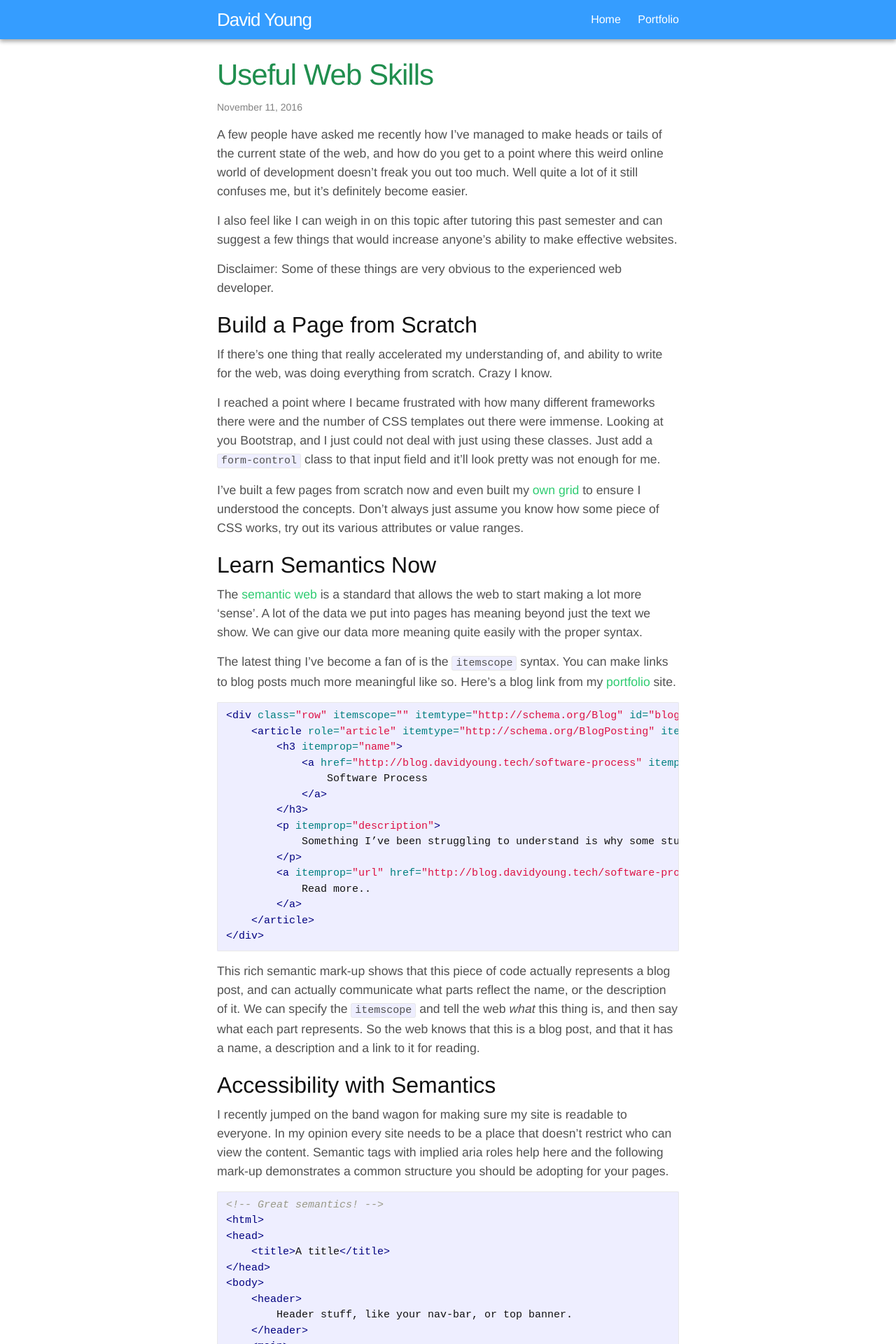
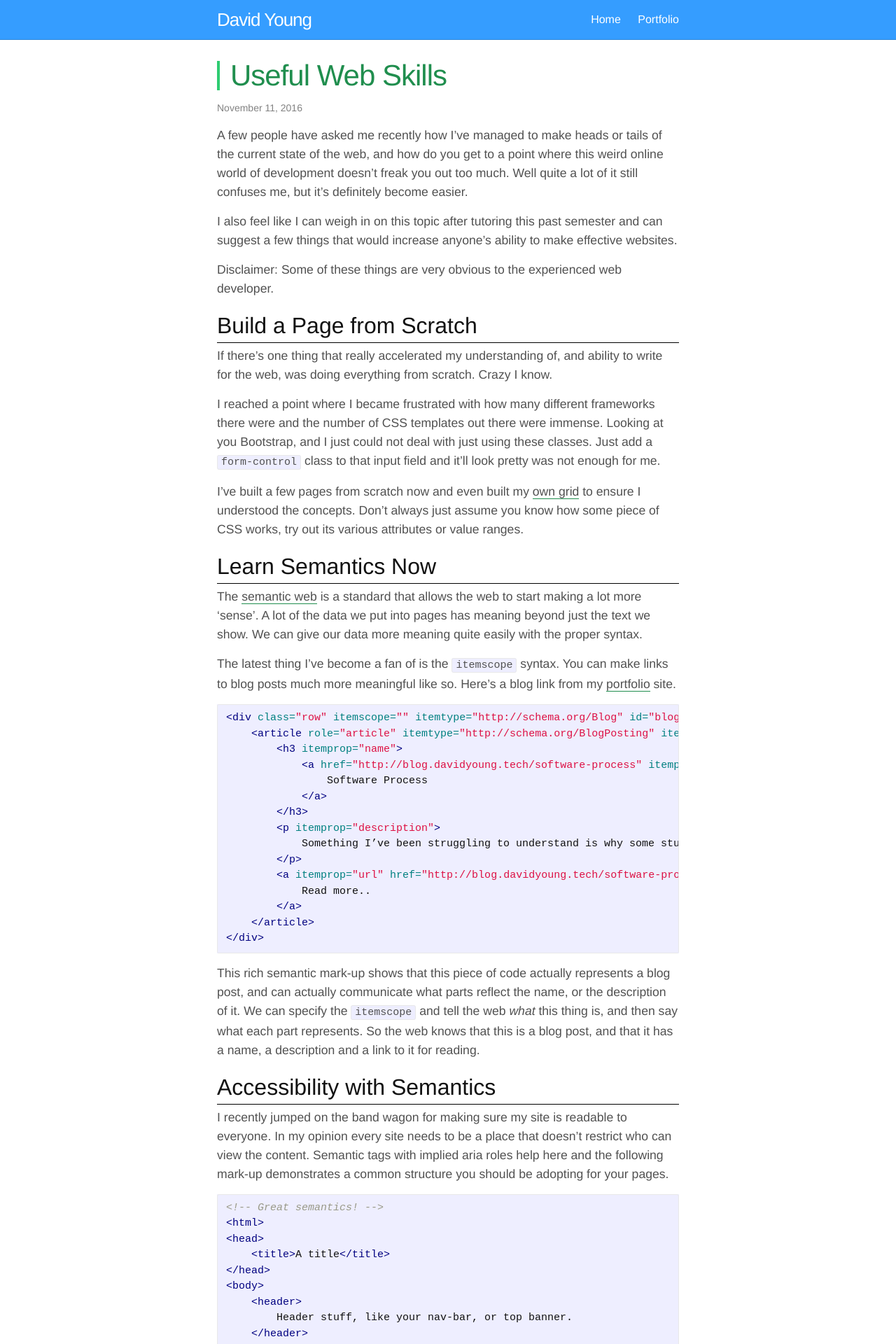
Before and after one commit to dayvidwhy/dayvidwhy.github.io, a Jekyll site: the page built from _posts/2016-11-11-useful-web-skills.markdown, in a window 1280 px wide. Shown: the top 1920 px of the page at 70% size. Built offline with Jekyll 4.4.1, drawn with Linux system fonts in a browser that asks for light colours; some of the changed text lies outside the part shown.

Commit message:
Minor style changes.

````diff
--- a/_posts/2016-10-06-Easy-jQuery-Selectors.markdown
+++ b/_posts/2016-10-06-Easy-jQuery-Selectors.markdown
@@ -9,6 +9,8 @@ The popular web plugin jQuery is currently in it's third version and it's still
 
 ## jQuery Is Just Bad
 Probably the biggest point you get from a few students that have done some stuff with web development before is that jQuery is bad, [and it sort of is](https://github.com/jquery/jquery.com/issues/88#issuecomment-72400007). Many of it's functions have big performance hits, but it is still a very convenient library to use.
+
+jQuery is also well known for being old and clunky. It's a large library weighing in at 28kB for the second flavour, and it takes a phones browser about 500ms on average to parse the library. Not the greatest.
 
 ## Just Teach Plain JavaScript
 JavaScript has a range of selectors that fascilitate grabbing elements on the page and then doing things to them, see;
--- a/_posts/2016-11-11-useful-web-skills.markdown
+++ b/_posts/2016-11-11-useful-web-skills.markdown
@@ -66,7 +66,7 @@ I recently jumped on the band wagon for making sure my site is readable to every
 </html>
 ```
 
-This is just so much better than this:
+This is just so much better given the good use of semantic tags breaking up the page into three clear body parts, the header, main and the footer. Which is vastly better for many systems, and for the web. than this;
 
 ```html
 <!-- Not so great semantics -->
--- a/_sass/_layout.scss
+++ b/_sass/_layout.scss
@@ -4,7 +4,7 @@
 .site-header {
     min-height: 56px;
     background-color: $light-blue;
-    box-shadow: 0 3px 6px rgba(0,0,0,0.16), 0 3px 6px rgba(0,0,0,0.23);
+    border-bottom: 1px solid rgba(0,0,0,0.15);
 
     // Positioning context for the mobile navigation icon
     position: relative;
@@ -184,17 +184,33 @@
         > h2 {
             margin-top: 20px;
             margin-bottom: 0;
+
         }
 
         > p {
             font-size: 1.1em;
-            color: #515151;
+            color: $grey;
             line-height: 27px;
 
 
             @include media-query($on-palm) {
                 font-size: 1em;
                 line-height: 24px;
+            }
+        }
+
+        a {
+            border-left: 4px solid $light-green;
+            padding-left: 15px;
+
+            &:hover {
+                text-decoration: none;
+                border-left-color: #000;
+
+            }
+
+            &.read-more {
+                border-left: none;
             }
         }
     }
@@ -227,7 +243,9 @@
     font-size: 42px;
     letter-spacing: -1px;
     line-height: 1;
-    color: #208e4e;
+    border-left: 4px solid $light-green;
+    color: $dark-green;
+    padding-left: 15px;
 
     @include media-query($on-laptop) {
         font-size: 36px;
@@ -240,7 +258,7 @@
     p {
         font-size: 1.1em;
         line-height: 27px;
-        color: #515151;
+        color: $grey;
 
         @include media-query($on-palm) {
             font-size: 1em;
@@ -248,9 +266,20 @@
         }
     }
 
+    a {
+        color: inherit;
+        border-bottom: 1.5px solid $dark-green;
+
+        &:hover {
+            text-decoration: none;
+            border-bottom: 1.5px solid $light-blue;
+        }
+    }
+
     h2 {
         font-size: 32px;
         margin-bottom: 5px;
+        border-bottom: 1px solid black;
 
         @include media-query($on-palm) {
             font-size: 28px;
@@ -275,6 +304,10 @@
         }
     }
 
+    li {
+        color: $grey;
+    }
+
     blockquote {
         border-left: 4px solid $light-blue;
 
--- a/css/main.scss
+++ b/css/main.scss
@@ -17,6 +17,9 @@ $background-color: #fff;
 $brand-color:      #2ecc71;
 $white:            #fff;
 $light-blue:       #359DFF;
+$dark-green:       #208e4e;
+$light-green:      #2ecc71;
+$grey:             #515151;
 
 $grey-color:       #828282;
 $grey-color-light: lighten($grey-color, 40%);
--- a/index.html
+++ b/index.html
@@ -3,7 +3,7 @@ layout: home
 ---
 
 <div class="home">
-  <h1>David's Blog Space</h1>
+  <h1>Posts about Stuff</h1>
   <p>This is where I attempt to express thoughts about things I've either been working on or group projects with others. These are my own thoughts and do not reflect any company or person.</p>
   <ul class="post-list">
     {% for post in site.posts %}
````
